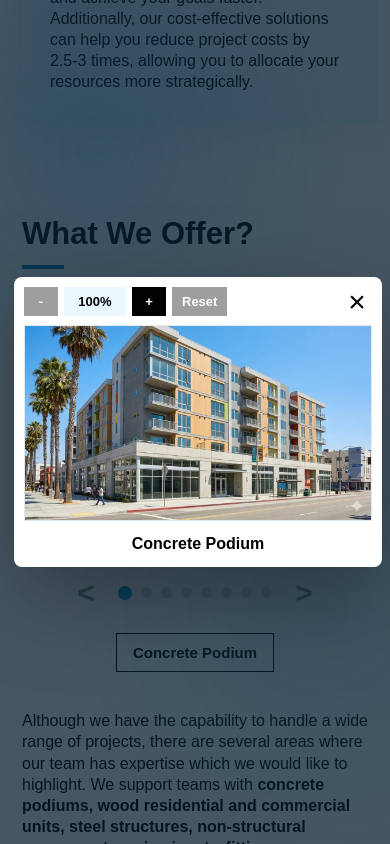
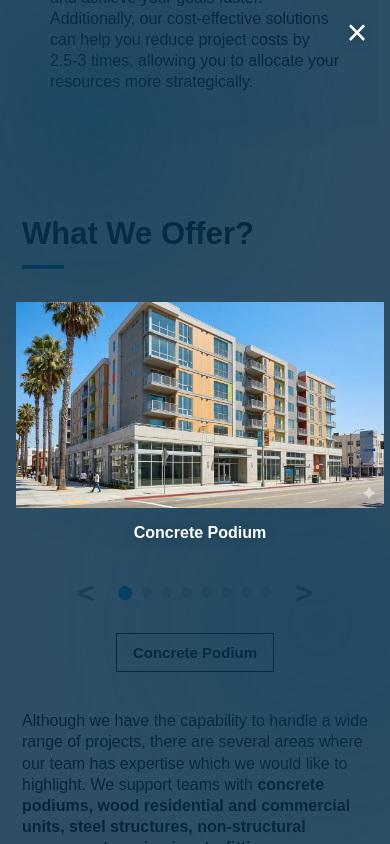
Before and after one commit to Samizen/tesla_website, a Next.js app: page / in a window 390 px wide. Both pictures are taken after a click on the button "Concrete Podium". Shown: the part 5508-6352 px from the top of the page. Built offline with nearby package versions, Linux system fonts and the light colour scheme; a web font is replaced by a local one.

Commit message:
Simplify image popup viewer

```diff
--- a/src/app/globals.css
+++ b/src/app/globals.css
@@ -216,7 +216,6 @@ main {
   max-height: 1220px;
   margin-bottom: var(--hero-followup-height);
   padding: var(--header-height) clamp(22px, 7vw, 120px) 0;
-  overflow: hidden;
   background-position: center;
   background-size: cover;
 }
@@ -1429,7 +1428,7 @@ main {
   z-index: 100;
   display: grid;
   place-items: center;
-  padding: clamp(14px, 3vw, 44px);
+  padding: clamp(16px, 4vw, 58px);
 }
 
 .image-zoom-backdrop {
@@ -1437,9 +1436,9 @@ main {
   inset: 0;
   border: 0;
   background:
-    linear-gradient(rgba(5, 28, 45, 0.74), rgba(5, 28, 45, 0.74)),
-    radial-gradient(circle at 24% 18%, rgba(19, 165, 219, 0.24), transparent 34%),
-    radial-gradient(circle at 82% 72%, rgba(19, 165, 219, 0.18), transparent 36%);
+    linear-gradient(rgba(5, 45, 72, 0.84), rgba(5, 45, 72, 0.84)),
+    radial-gradient(circle at 22% 16%, rgba(19, 165, 219, 0.42), transparent 34%),
+    radial-gradient(circle at 82% 74%, rgba(19, 165, 219, 0.32), transparent 38%);
   cursor: zoom-out;
 }
 
@@ -1447,105 +1446,67 @@ main {
   position: relative;
   z-index: 1;
   display: grid;
-  width: min(1080px, calc(100vw - 32px));
-  max-height: calc(100svh - 32px);
-  gap: 14px;
+  width: min(1280px, calc(100vw - 36px));
+  max-height: calc(100svh - 36px);
+  gap: 16px;
   margin: 0;
-  padding: clamp(44px, 4vw, 58px) clamp(12px, 1.8vw, 22px) clamp(14px, 1.8vw, 22px);
-  background: white;
-  border-radius: 8px;
-  box-shadow: 0 28px 90px rgba(0, 0, 0, 0.34);
+  padding: 0;
+  background: transparent;
+  box-shadow: none;
 }
 
 .image-zoom-frame {
   display: grid;
-  max-height: min(72vh, 760px);
+  max-height: min(78vh, 820px);
   overflow: auto;
   place-items: center;
-  background: #f8fdff;
-  border: 1px solid rgba(8, 63, 97, 0.1);
+  background: transparent;
+  cursor: zoom-in;
 }
 
 .image-zoom-frame img {
   display: block;
   width: auto;
   max-width: 100%;
-  max-height: min(72vh, 760px);
+  max-height: min(78vh, 820px);
   height: auto;
   object-fit: contain;
   transform-origin: center center;
   transition: transform 180ms ease;
+  box-shadow: 0 26px 72px rgba(0, 0, 0, 0.28);
 }
 
 .image-zoom figcaption {
   padding: 0 16px;
-  color: var(--ink);
+  color: white;
   font-size: clamp(16px, 1.3vw, 22px);
   font-weight: 800;
   text-align: center;
+  text-shadow: 0 2px 12px rgba(0, 0, 0, 0.28);
 }
 
 .image-zoom-close {
-  position: absolute;
-  top: 12px;
-  right: 14px;
+  position: fixed;
+  top: 22px;
+  right: 24px;
   z-index: 2;
   border: 0;
-  width: 34px;
-  height: 34px;
+  width: 42px;
+  height: 42px;
   padding: 0;
   background: transparent;
-  color: var(--ink);
-  font-size: 30px;
+  color: white;
+  font-size: 36px;
   font-weight: 400;
   line-height: 1;
   cursor: pointer;
+  text-shadow: 0 2px 12px rgba(0, 0, 0, 0.3);
 }
 
 .image-zoom-close:hover,
 .image-zoom-close:focus-visible {
-  color: var(--sky-deep);
+  color: var(--ice);
   outline: 0;
-}
-
-.image-zoom-controls {
-  position: absolute;
-  top: 14px;
-  left: 14px;
-  z-index: 2;
-  display: flex;
-  align-items: center;
-  gap: 6px;
-  padding: 0;
-  background: transparent;
-}
-
-.image-zoom-controls button,
-.image-zoom-controls span {
-  min-width: 34px;
-  border: 0;
-  padding: 8px 10px;
-  background: var(--ink);
-  color: white;
-  font-size: 13px;
-  font-weight: 800;
-  line-height: 1;
-  text-align: center;
-}
-
-.image-zoom-controls button {
-  cursor: pointer;
-}
-
-.image-zoom-controls button:disabled {
-  cursor: not-allowed;
-  opacity: 0.38;
-}
-
-.image-zoom-controls span {
-  min-width: 62px;
-  background: var(--ice);
-  color: var(--ink);
 }
 
 .contact {
@@ -2058,26 +2019,19 @@ main {
   }
 
   .image-zoom-close {
-    top: 8px;
-    right: 8px;
-  }
-
-  .image-zoom-controls {
-    top: 10px;
-    left: 10px;
-    max-width: calc(100vw - 24px);
-    flex-wrap: wrap;
+    top: 12px;
+    right: 12px;
   }
 
   .image-zoom figure {
     width: calc(100vw - 22px);
     max-height: calc(100svh - 22px);
-    padding: 48px 10px 14px;
+    padding: 0;
   }
 
   .image-zoom-frame,
   .image-zoom-frame img {
-    max-height: 66vh;
+    max-height: 72vh;
   }
 
   .footer {
--- a/src/app/page.tsx
+++ b/src/app/page.tsx
@@ -1,7 +1,7 @@
 "use client";
 
 import Image from "next/image";
-import type { CSSProperties, FormEvent } from "react";
+import type { CSSProperties, FormEvent, WheelEvent } from "react";
 import { useEffect, useMemo, useRef, useState } from "react";
 import heroBg from "../../assets/optimized/site/landing-page-background.webp";
 import processFlowBg from "../../assets/process_flow_bg.svg";
@@ -140,6 +140,11 @@ export default function Home() {
 
   function changeZoomScale(amount: number) {
     setZoomScale((current) => Math.min(3, Math.max(1, Number((current + amount).toFixed(1)))));
+  }
+
+  function zoomOfferSlideWithWheel(event: WheelEvent<HTMLDivElement>) {
+    event.preventDefault();
+    changeZoomScale(event.deltaY < 0 ? 0.16 : -0.16);
   }
 
   useEffect(() => {
@@ -567,19 +572,7 @@ export default function Home() {
             >
               &times;
             </button>
-            <div className="image-zoom-controls" aria-label="Image zoom controls">
-              <button type="button" onClick={() => changeZoomScale(-0.25)} disabled={zoomScale <= 1}>
-                -
-              </button>
-              <span>{Math.round(zoomScale * 100)}%</span>
-              <button type="button" onClick={() => changeZoomScale(0.25)} disabled={zoomScale >= 3}>
-                +
-              </button>
-              <button type="button" onClick={() => setZoomScale(1)} disabled={zoomScale === 1}>
-                Reset
-              </button>
-            </div>
-            <div className="image-zoom-frame">
+            <div className="image-zoom-frame" onWheel={zoomOfferSlideWithWheel}>
               <Image
                 src={zoomedSlide.image}
                 alt={zoomedSlide.caption}
```
Also changed, not shown: src/app/what-we-offer/page.tsx (+7 -14 lines).
